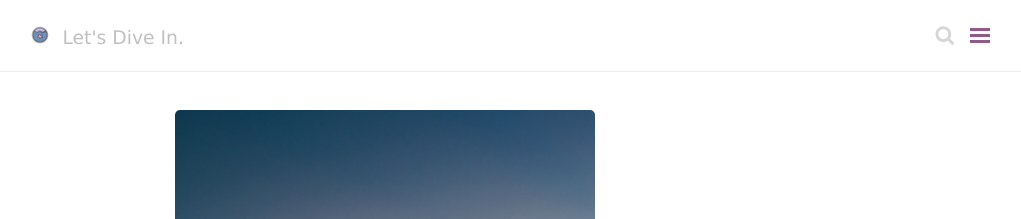
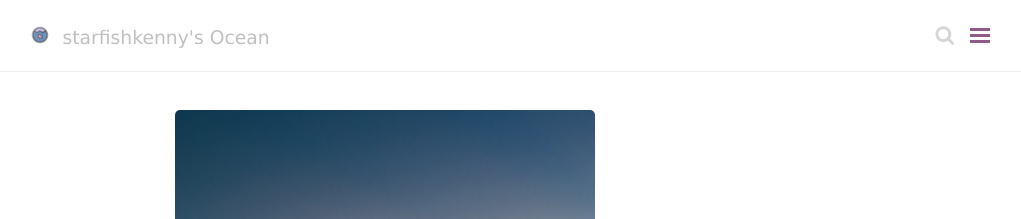
Before and after one commit to starfishkenny/starfishkenny.github.io, a Jekyll site: the page built from index.html, in a window 1280 px wide. Shown: the top 219 px of the page, without its empty margins (255-1276 px from the left). Built offline with Jekyll 4.4.1, drawn with Linux system fonts in a browser that asks for light colours; nearby versions of some CDN libraries; comment, search, counter and statistics services are not loaded.

Commit message:
minor changes to default.html

```diff
--- a/_layouts/default.html
+++ b/_layouts/default.html
@@ -16,10 +16,10 @@
       <div class="masthead">
         <div class="container">
           <h3 class="masthead-title">
-            <a href="/" title="Home" title="starfishkenny's Ocean">
+            <a href="/" title="starfishkenny's Ocean">
               <img class="masthead-logo" src="/public/logo.png">
+              <small id="blog-title">starfishkenny's Ocean</small>
             </a>
-            <small>Let's Dive In.</small>
           </h3>
         </div>
       </div>
```
